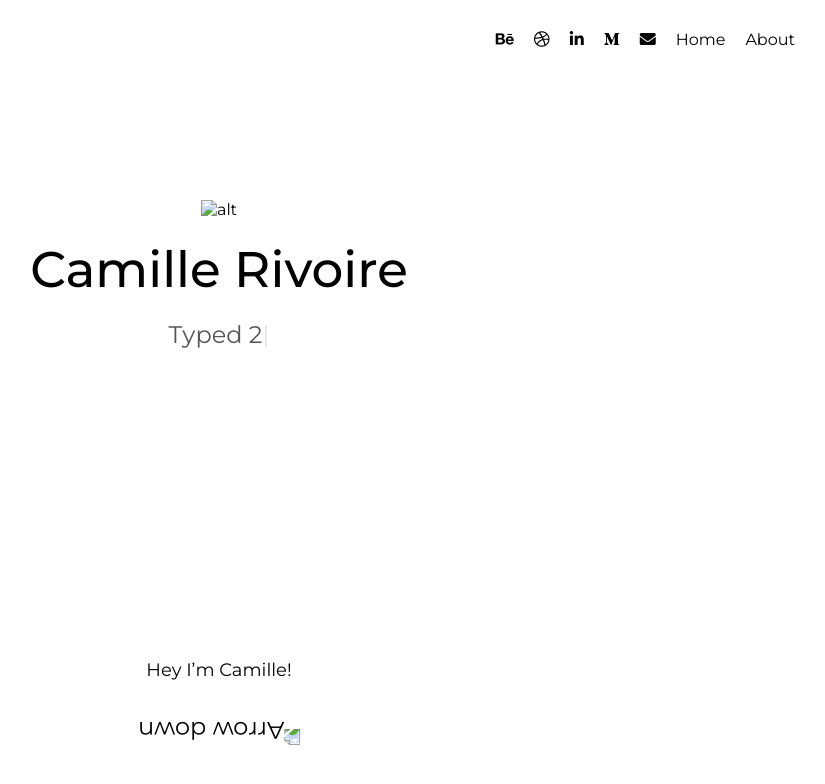
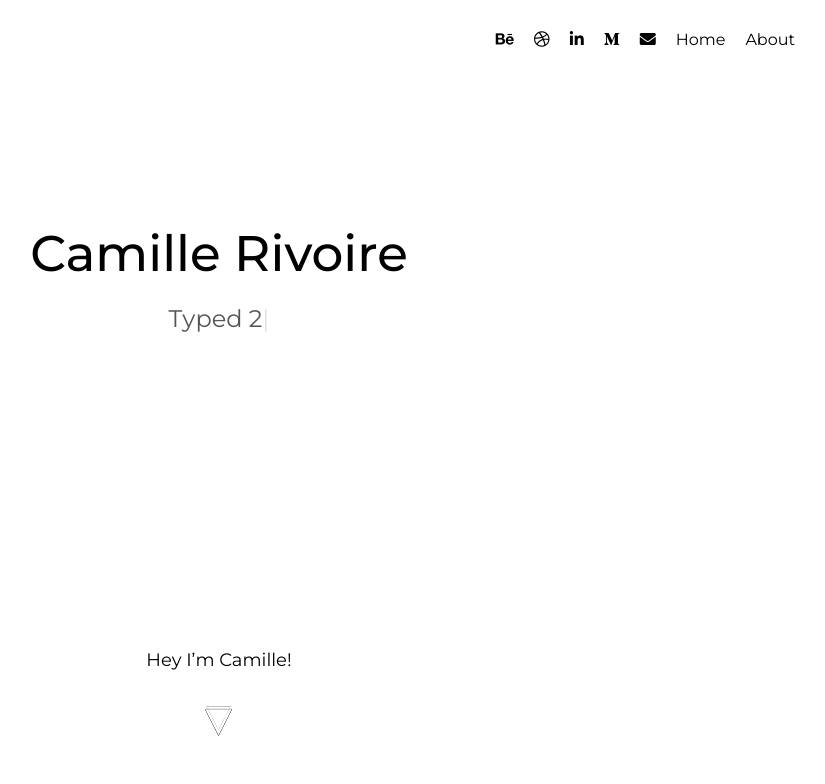
Before and after one commit to camille-rivoire-portfolio/camille-rivoire-portfolio.github.io, a Jekyll site: the page built from index.md, in a window 1280 px wide and 900 px high. Shown: the top 784 px of the window, without its empty margins (421-1246 px from the left). Built offline with Jekyll 4.4.1, drawn with Linux system fonts in a browser that asks for light colours; our own code applies the rules of GitHub Pages for plain Markdown files.

Commit message:
Update home.html

```diff
--- a/_layouts/home.html
+++ b/_layouts/home.html
@@ -4,7 +4,7 @@ layout: default
 
 <div class="cover-home">
 	<div class="title">
-		<img src="logo.svg" alt="{{ page.logo_alt }}" />
+		<!-- <img src="logo.svg" alt="{{ page.logo_alt }}" /> -->
 		<h1>{{ site.title }}</h1>
 		<div class="type-wrap">
 			<div id="typed-strings">
@@ -18,7 +18,7 @@ layout: default
 
     <div class="intro">
         {{ page.intro | markdownify }}
-        <img src="logo.svg" alt="Arrow down" class="arrow-logo">
+        <img src="/assets/images/logo.svg" alt="Arrow down" class="arrow-logo">
     </div>
 </div>
 
```
